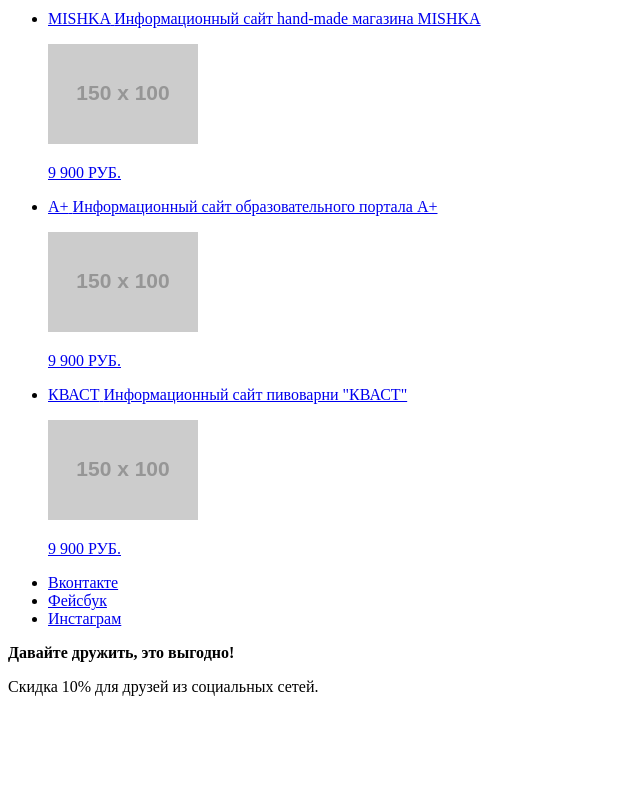
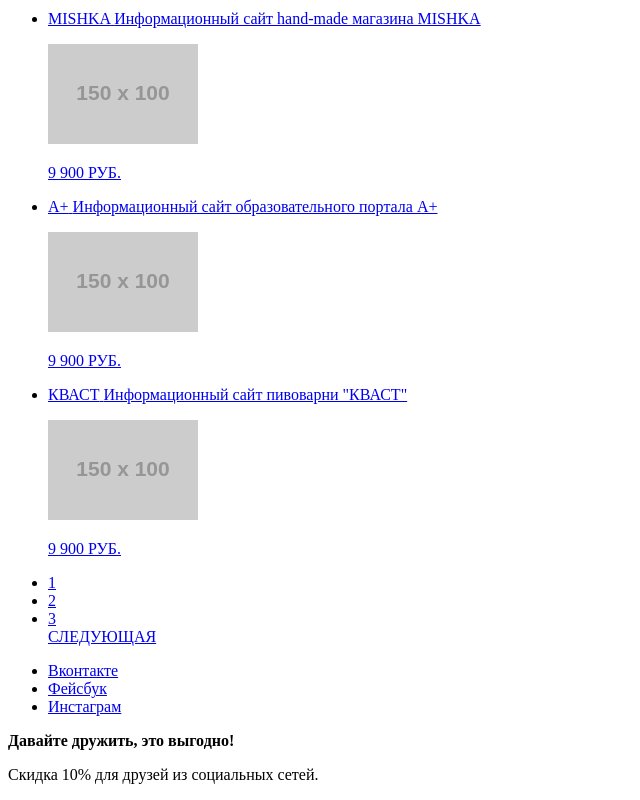
Before and after one commit to darya-d/896583-nerds-24, a plain HTML site: page catalog.html in a window 1280 px wide. Shown: the part 1226-2026 px from the top of the page, without its empty margins (0-640 px from the left). Before the commit the page ends 1938 px from the top, so only its background shows below. Drawn offline with Linux system fonts and the light colour scheme; placeholder pictures from the web are drawn by us.

Commit message:
added <ul> Pagination list and <a> Button
Добавлена нумерация каталога и кнопка "Следущая"

```diff
--- a/catalog.html
+++ b/catalog.html
@@ -151,8 +151,13 @@
                         </p>
                     </li>
               </ul>
-          </section>
-
+              <ul class="pagination-list">
+                  <li class="pagination-item pagination-item-current"><a href="#">1</a></li>
+                  <li class="pagination-item "><a a href="#">2</a></li>
+                  <li class="pagination-item"><a href="#">3</a></li>
+                  <a class="button" href="#">СЛЕДУЮЩАЯ</a>
+              </ul>
+      </section>
   </main>
 
   <!--FOOTER-->
```
